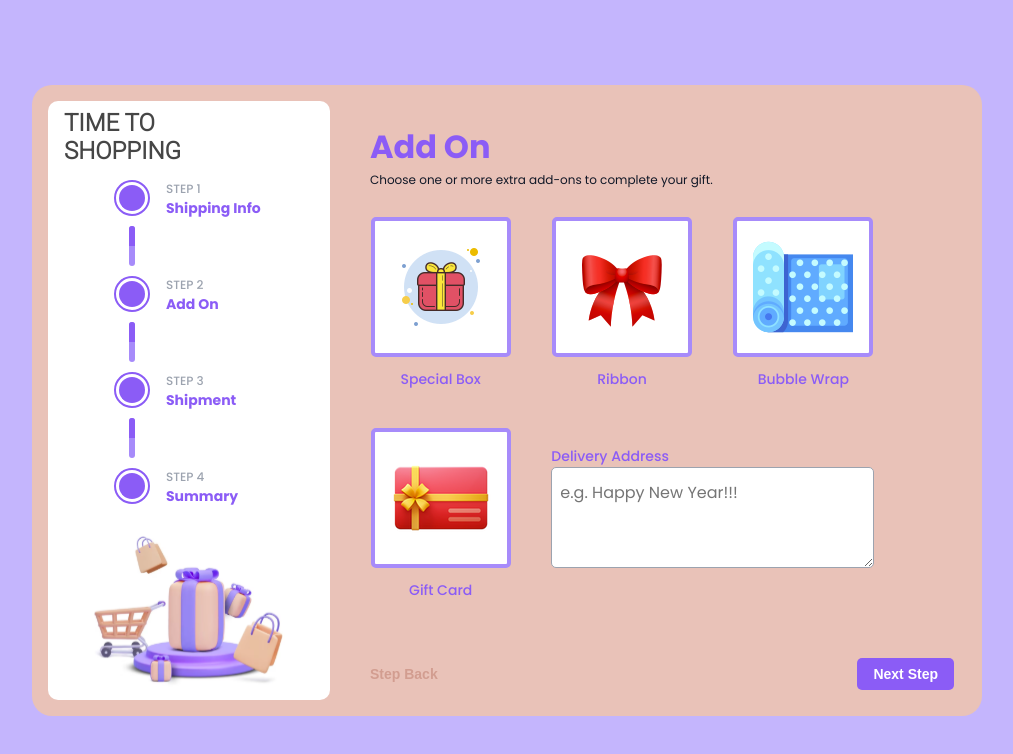
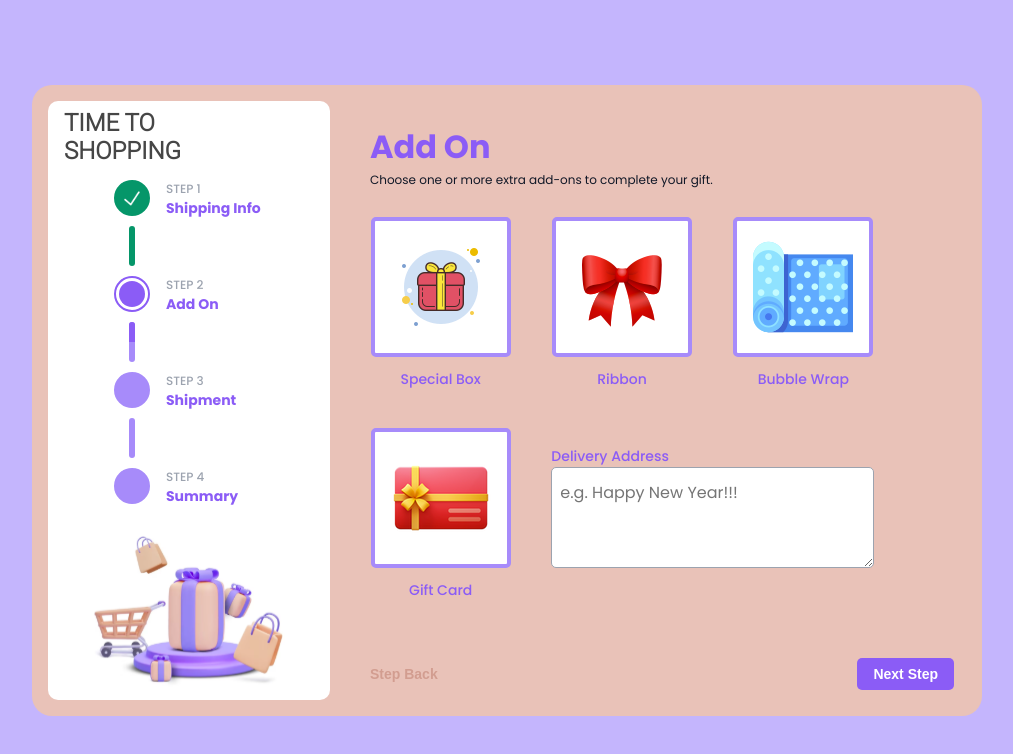
Before and after one commit to naufalzs/gift-shipping-form, a Next.js app: page / in a window 1280 px wide. Both pictures are taken after typing "Sample", "5551234", "name@example.com", "Sample" into the empty fields and a click on the button "Next Step". Shown: the top 754 px of the page, without its empty margins (133-1146 px from the left). Built offline with nearby package versions, Linux system fonts and the light colour scheme.

Commit message:
feat: add additional stepper style

```diff
--- a/src/app/globals.sass
+++ b/src/app/globals.sass
@@ -12,6 +12,7 @@ $color-card: #E9C2B8
 $color-button-next-active: #9A71F9
 $color-button-back: #D29D90
 $color-button-back-active: #D48D7B
+$color-success: #059669
 
 *
   box-sizing: border-box
@@ -124,13 +125,30 @@ body
     width: 36px
     height: 36px
     border-radius: 50%
-    border: 2px solid $color-primary
-    background-color: transparent
+    transition: all .2s ease-in-out
+    border: 2px solid $color-secondary
+    background-color: $color-secondary
+    &--active
+      border: 2px solid $color-primary
+      background-color: transparent
+    &--success
+      border: 2px solid $color-success
+      background-color: $color-success
   &__circle-inner
-    width: 26px
-    height: 26px
-    border-radius: 50%
-    background-color: $color-primary
+    visibility: hidden
+    display: flex
+    justify-content: center
+    align-items: center
+    &--active
+      visibility: visible
+      width: 26px
+      height: 26px
+      border-radius: 50%
+      background-color: $color-primary
+  &__check-icon
+    visibility: hidden
+    &--active
+      visibility: visible
   &__connector
     height: 40px
     width: 6px
@@ -139,9 +157,18 @@ body
     overflow: hidden
     background-color: $color-secondary
   &__connector-progress
-    width: 100%
-    height: 20px
-    background-color: $color-primary
+    visibility: hidden
+    transition: all .3s ease-in-out
+    &--active
+      visibility: visible
+      width: 100%
+      height: 20px
+      background-color: $color-primary
+    &--success
+      visibility: visible
+      width: 100%
+      height: 40px
+      background-color: $color-success
 
 .step-info
   display: block
@@ -332,7 +359,6 @@ input[type=radio]
   &__message
     color: $color-gray-dark
 
-
 @media screen and (max-width: 768px)
   .container
     align-items: flex-start
--- a/src/app/page.js
+++ b/src/app/page.js
@@ -7,16 +7,41 @@ import StepFive from "components/StepFive";
 import stepData from "json/step.json";
 import { useState } from "react";
 import cx from "classnames";
+import Image from "next/image";
 
-const Step = ({ isLastOrder, index, title }) => (
+const Step = ({ isLastOrder, index, currentStep, title }) => (
   <div className="step">
     <div className="step-status">
-      <div className="step-status__circle">
-        <div className="step-status__circle-inner"></div>
+      <div
+        className={cx("step-status__circle", {
+          "step-status__circle--active": index === currentStep,
+          "step-status__circle--success": index < currentStep,
+        })}
+      >
+        <div
+          className={cx("step-status__circle-inner", {
+            "step-status__circle-inner--active": index === currentStep,
+          })}
+        >
+          <Image
+            src="/images/check.svg"
+            className={cx("step-status__check-icon", {
+              "step-status__check-icon--active": index < currentStep,
+            })}
+            width={20}
+            height={20}
+            alt="success step icon"
+          />
+        </div>
       </div>
       {!isLastOrder && (
         <div className="step-status__connector">
-          <div className="step-status__connector-progress"></div>
+          <div
+            className={cx("step-status__connector-progress", {
+              "step-status__connector-progress--active": index === currentStep,
+              "step-status__connector-progress--success": index < currentStep,
+            })}
+          ></div>
         </div>
       )}
     </div>
@@ -56,15 +81,6 @@ const CurrentForm = ({ currentStep }) => {
   );
 };
 
-const stepper = stepData.data.map((step, index) => (
-  <Step
-    key={step.id}
-    isLastOrder={index + 1 === stepData.data.length}
-    index={index}
-    title={step.title}
-  />
-));
-
 export default function Home() {
   const firstStep = 0;
   const lastStep = 4;
@@ -79,6 +95,16 @@ export default function Home() {
     if (currentStep <= firstStep) return;
     setCurrentStep(currentStep - 1);
   };
+
+  const stepper = stepData.data.map((step, index) => (
+    <Step
+      key={step.id}
+      isLastOrder={index + 1 === stepData.data.length}
+      index={index}
+      currentStep={currentStep}
+      title={step.title}
+    />
+  ));
 
   return (
     <div className="container">
```
Also changed, not shown: public/images/check.svg (added).
